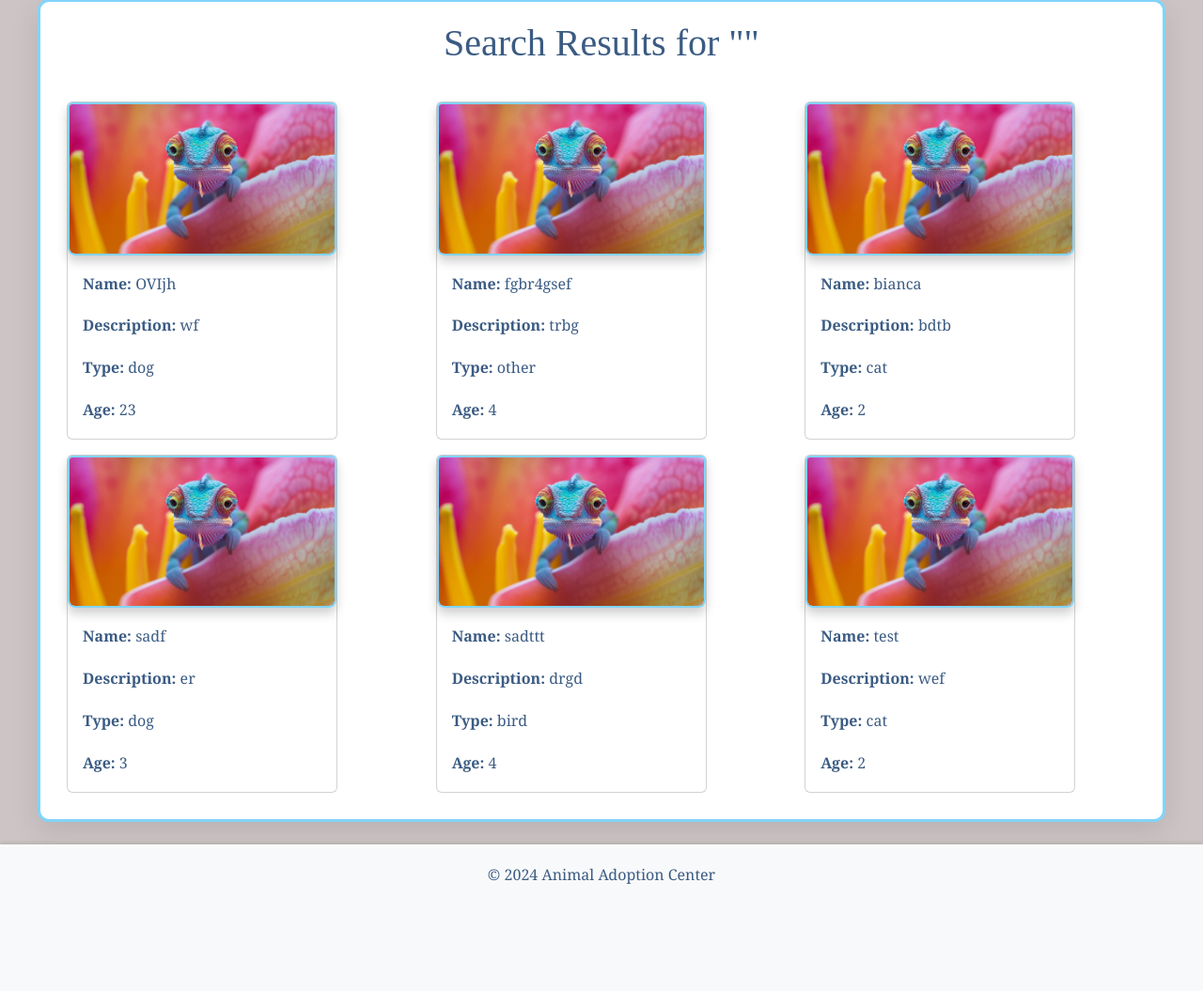
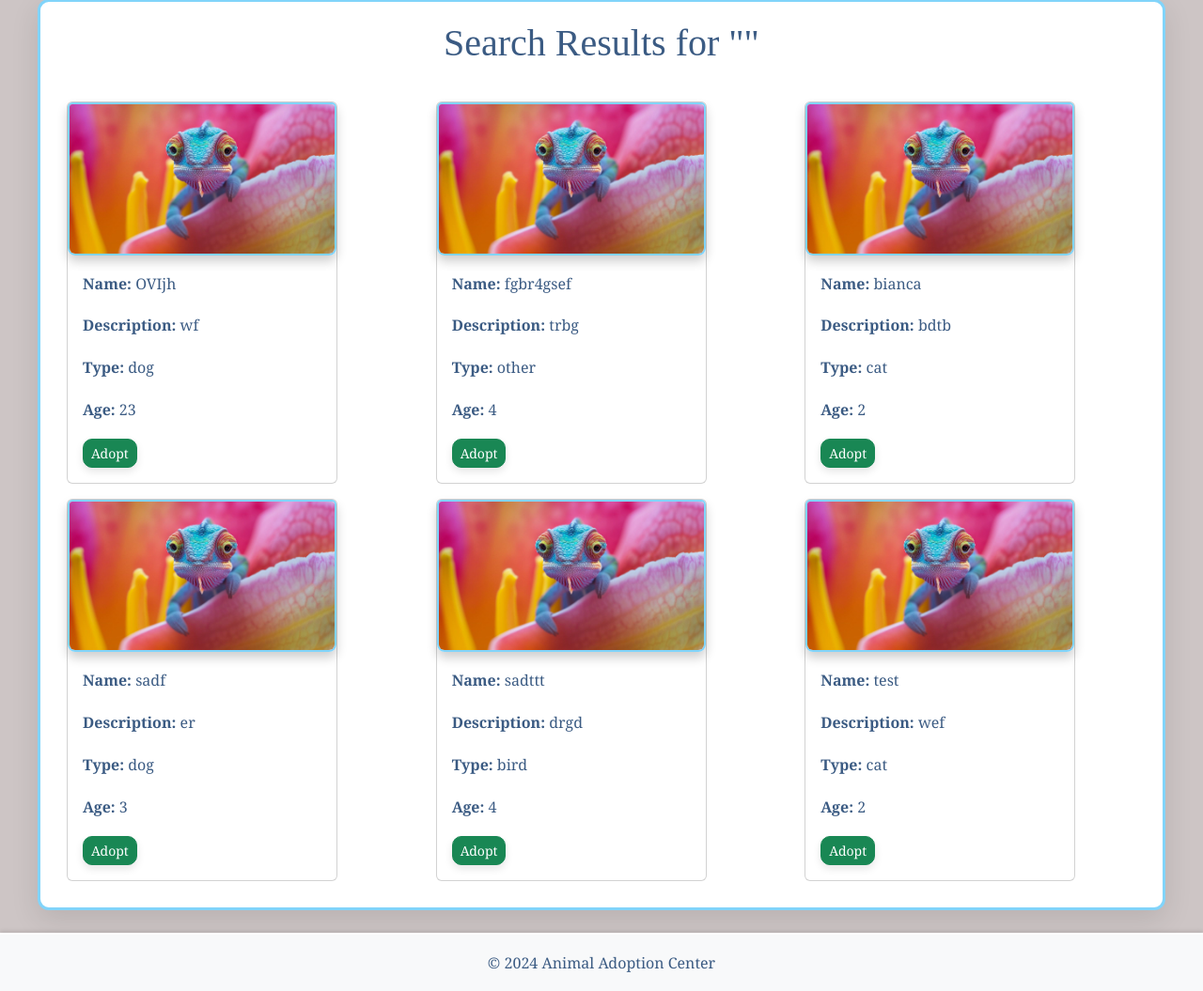
Before and after one commit to Bianca964/animal-adoption-center, a Flask app: page /search in a window 1280 px wide. Shown: the part 203-1258 px from the top of the page at 94% size. Before the commit the page ends 1144 px from the top, so only its background shows below. Run offline with Flask 3, Linux system fonts and the light colour scheme.

Commit message:
Add button to adopt animal in search result too
Signed-off-by: Bianca Ioana <biancaioana04@gmail.com>

```diff
--- a/app/frontend/templates/animal_search_result.html
+++ b/app/frontend/templates/animal_search_result.html
@@ -13,14 +13,19 @@
                     <p class="card-text"><strong>Description:</strong> {{ animal.description }}</p>
                     <p class="card-text"><strong>Type:</strong> {{ animal.animal_type }}</p>
                     <p class="card-text"><strong>Age:</strong> {{ animal.age }}</p>
-                    {% if current_user.is_admin %}
                     <div class="d-flex justify-content-between mt-2">
-                        <a href="{{ url_for('main.edit_animal', animal_id=animal.id) }}" class="btn btn-primary btn-sm">Edit</a>
-                        <form action="{{ url_for('main.delete_animal', animal_id=animal.id) }}" method="POST">
-                            <button type="submit" class="btn btn-danger btn-sm">Delete</button>
-                        </form>
+                        {% if not current_user.is_admin %}
+                        <a href="{{ url_for('main.adopt_animal', animal_id=animal.id) }}" class="btn btn-success btn-sm">Adopt</a>
+                        {% endif %}
+                        {% if current_user.is_admin %}
+                        <div class="d-flex">
+                            <a href="{{ url_for('main.edit_animal', animal_id=animal.id) }}" class="btn btn-primary btn-sm me-2">Edit</a>
+                            <form action="{{ url_for('main.delete_animal', animal_id=animal.id) }}" method="POST">
+                                <button type="submit" class="btn btn-danger btn-sm">Delete</button>
+                            </form>
+                        </div>
+                        {% endif %}
                     </div>
-                    {% endif %}
                 </div>
             </div>
         </div>
--- a/app/frontend/templates/animals.html
+++ b/app/frontend/templates/animals.html
@@ -13,7 +13,9 @@
                 <p class="card-text"><strong>Type:</strong> {{ animal.animal_type }}</p>
                 <p class="card-text"><strong>Age:</strong> {{ animal.age }}</p>
                 <div class="d-flex justify-content-between mt-2">
+                    {% if not current_user.is_admin %}
                     <a href="{{ url_for('main.adopt_animal', animal_id=animal.id) }}" class="btn btn-success btn-sm">Adopt</a>
+                    {% endif %}
                     {% if current_user.is_admin %}
                     <div class="d-flex">
                         <a href="{{ url_for('main.edit_animal', animal_id=animal.id) }}" class="btn btn-primary btn-sm me-2">Edit</a>
```
